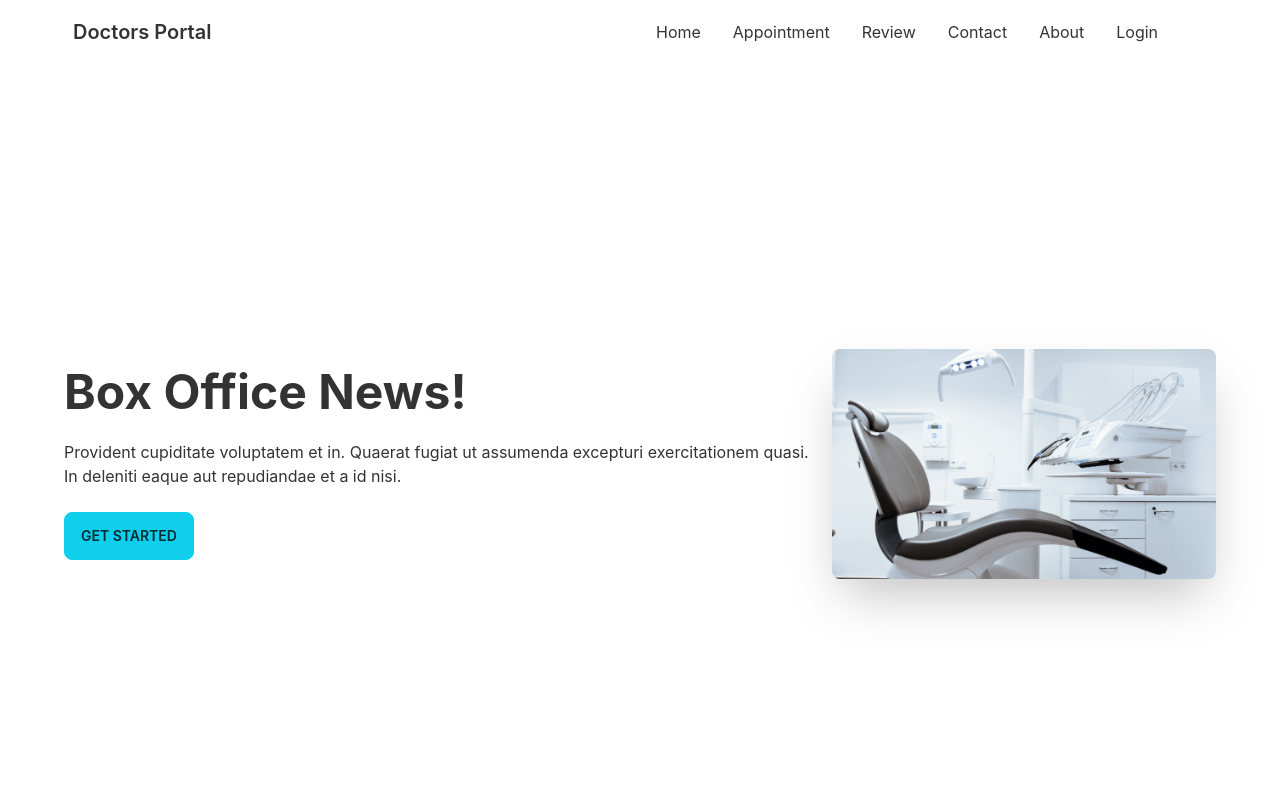
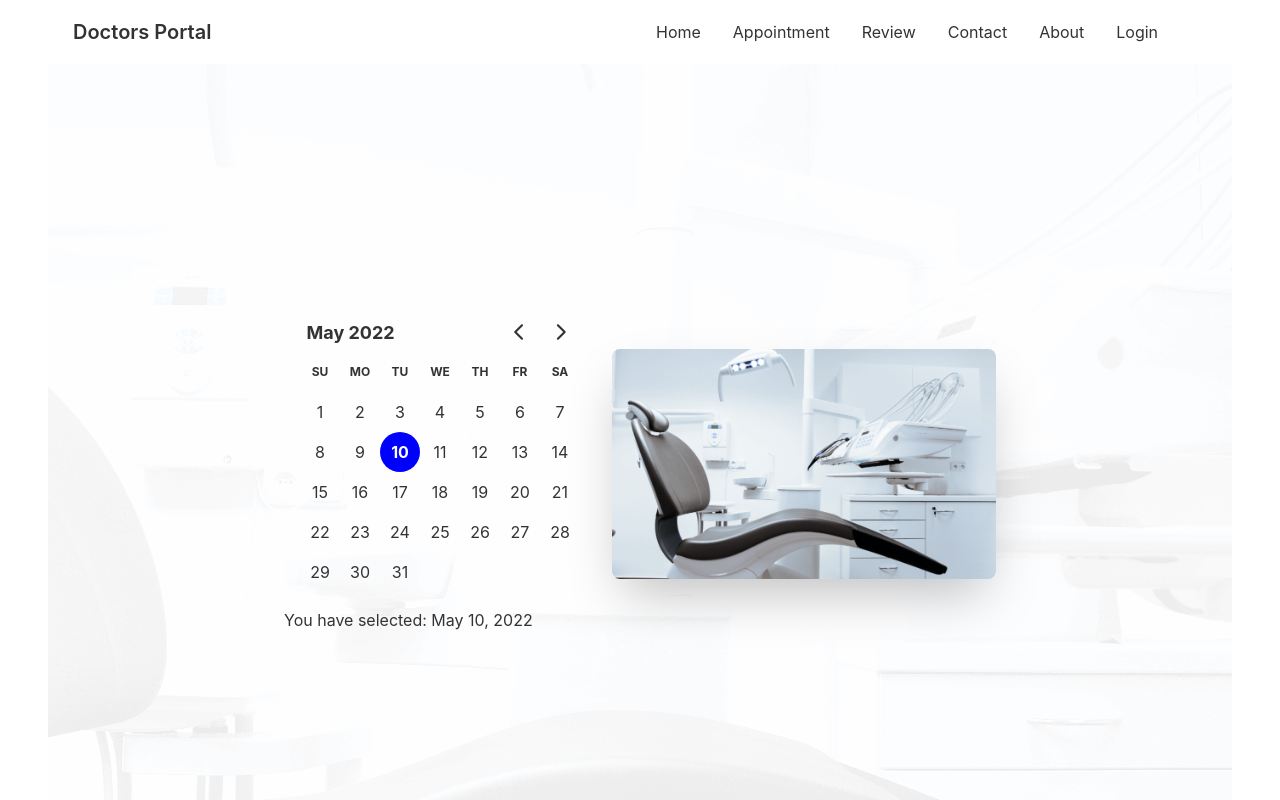
Before and after one commit to mirajulalam/Doctor-portal, a React (Create React App) app: page /appointment in a window 1280 px wide. Shown: the top 800 px of the page. Built offline with nearby package versions, Linux system fonts and the light colour scheme.

Commit message:
appointment page banner added

```diff
--- a/package.json
+++ b/package.json
@@ -8,8 +8,10 @@
     "@testing-library/user-event": "^13.5.0",
     "bootstrap": "^5.1.3",
     "daisyui": "^2.14.3",
+    "date-fns": "^2.28.0",
     "react": "^18.1.0",
     "react-bootstrap": "^2.3.1",
+    "react-day-picker": "^8.0.4",
     "react-dom": "^18.1.0",
     "react-router-dom": "^6.3.0",
     "react-scripts": "5.0.1",
--- a/src/Pages/Appointment/AppointmentBanner.js
+++ b/src/Pages/Appointment/AppointmentBanner.js
@@ -1,14 +1,26 @@
-import React from 'react';
+import React, { useState } from 'react';
 import chair1 from '../../assets/images/chair.png';
+import { DayPicker } from 'react-day-picker';
+import 'react-day-picker/dist/style.css';
+import { format } from 'date-fns';
+import bg from '../../assets/images/bg.png';
 const AppointmentBanner = () => {
+    const [date, setDate] = useState(new Date())
     return (
-        <div class="hero min-h-screen">
+        <div style={{
+            background: `url(${bg})`,
+            backgroundPosition: 'center',
+            backgroundRepeat: 'no-repeat'
+        }} class="hero min-h-screen">
             <div class="hero-content flex-col lg:flex-row-reverse">
                 <img src={chair1} class="max-w-sm rounded-lg shadow-2xl" />
                 <div>
-                    <h1 class="text-5xl font-bold">Box Office News!</h1>
-                    <p class="py-6">Provident cupiditate voluptatem et in. Quaerat fugiat ut assumenda excepturi exercitationem quasi. In deleniti eaque aut repudiandae et a id nisi.</p>
-                    <button class="btn btn-primary">Get Started</button>
+                    <DayPicker
+                        mode='single'
+                        selected={date}
+                        onSelect={setDate}
+                    />
+                    <p>You have selected: {format(date, "PP")}</p>
                 </div>
             </div>
         </div>
--- a/src/Pages/Home/Banner.css
+++ b/src/Pages/Home/Banner.css
@@ -1,6 +1,5 @@
 .banner {
-    background-image: url(../../assets/images/chair.png);
-    background-color: white;
+    background-image: url(../../assets/images/bg.png);
     background-position: center;
 }
 
```
Also changed, not shown: 1 other file (tests, documents, lock files or other folders).
